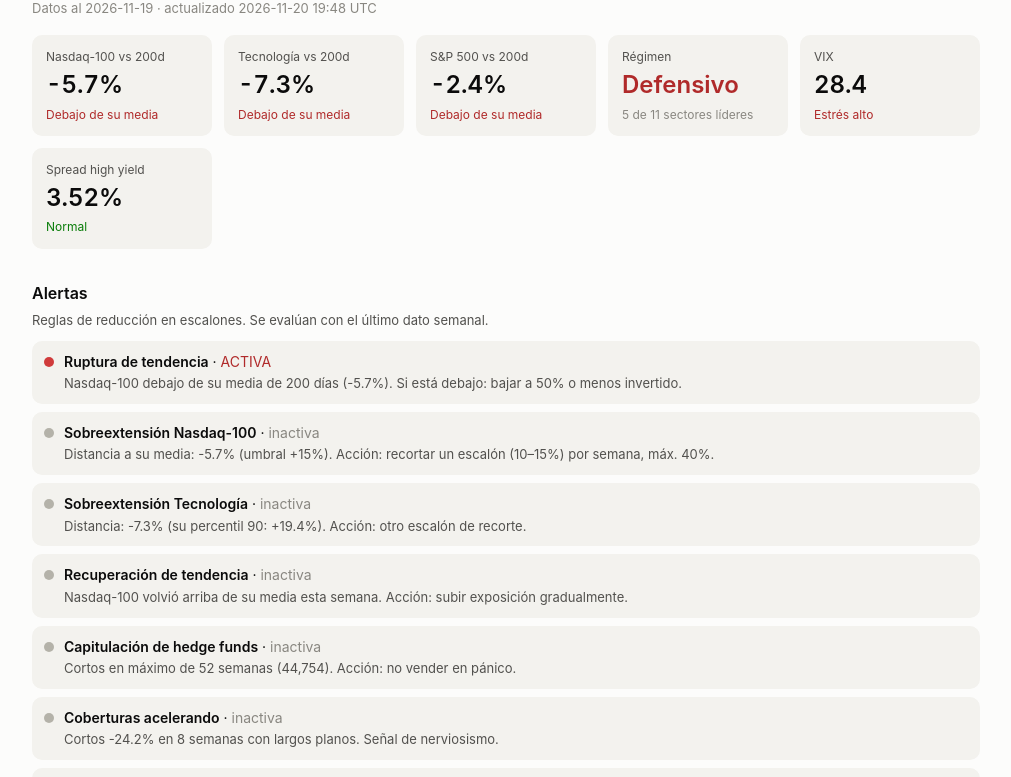
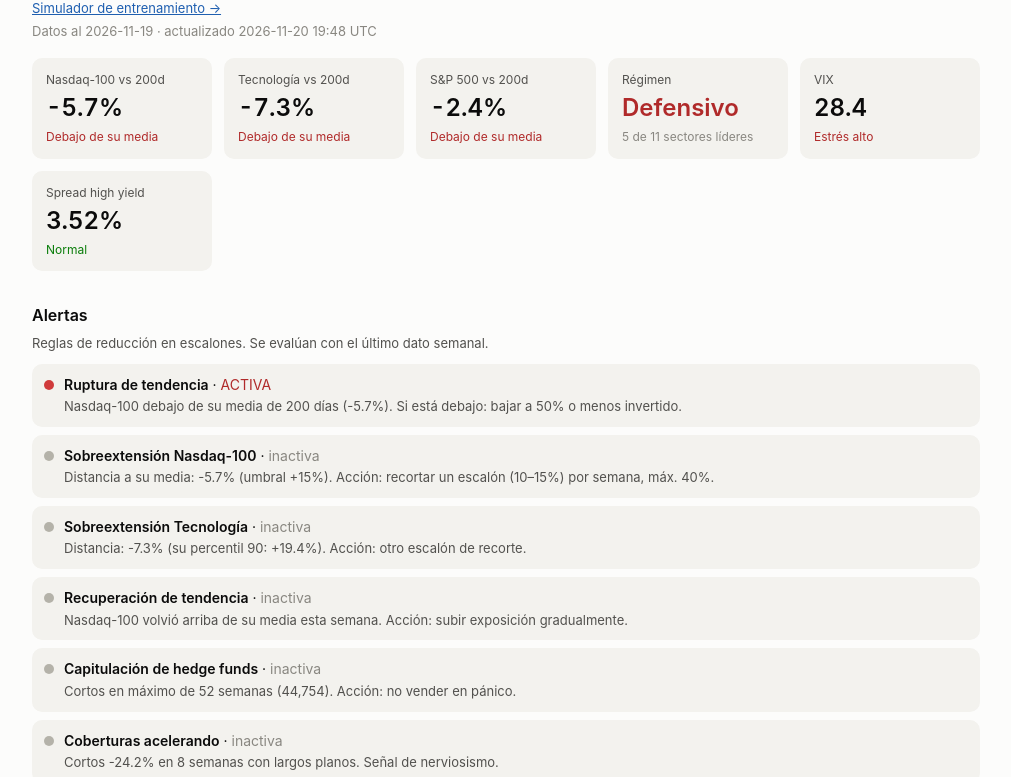
Before and after one commit to henzer/radar-mercado, a plain HTML site: page index.html in a window 1280 px wide. Shown: the part 63-840 px from the top of the page, without its empty margins (134-1145 px from the left). Drawn offline with nearby package versions, Linux system fonts and the light colour scheme.

Commit message:
Update index.html

```diff
--- a/index.html
+++ b/index.html
@@ -43,6 +43,7 @@ h2{font-size:16px;font-weight:600;margin:32px 0 4px}
 <body>
 <main>
 <h1>Radar de mercado</h1>
+<div style="font-size:13px;margin:2px 0 0"><a href="simulador.html" style="color:var(--acc)">Simulador de entrenamiento →</a></div>
 <div class="sub" id="upd">Cargando datos…</div>
 
 <div class="grid" id="tiles"></div>
```
